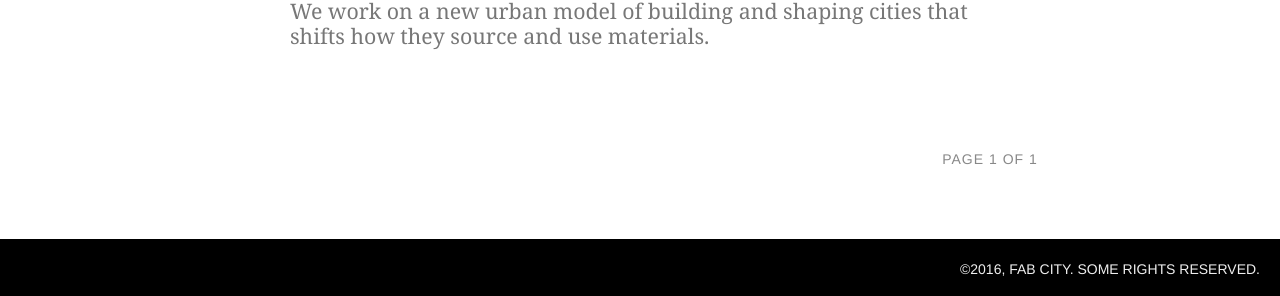
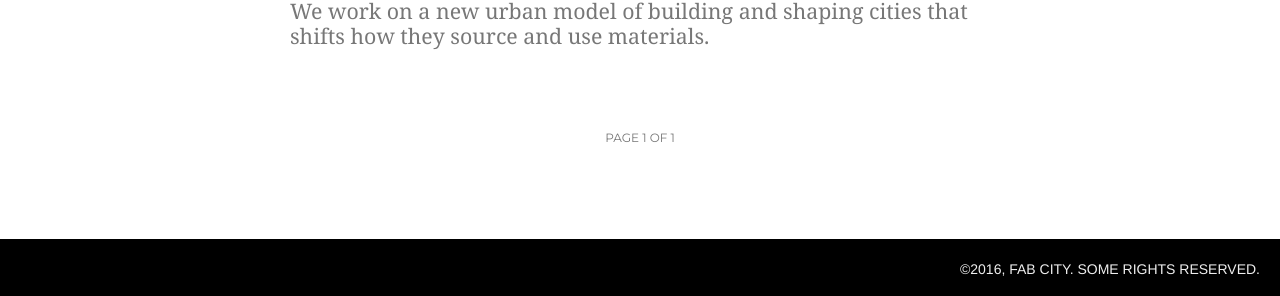
Before and after one commit to fabcity/blog, a Jekyll site: the page built from index.html, in a window 1280 px wide and 1219 px high. Shown: the part 920-1216 px from the top of the window. Built offline with Jekyll 4.4.1, drawn with Linux system fonts in a browser that asks for light colours; some web fonts are replaced; the list of posts is cut into pages by our own code.

Commit message:
arreglo footer

```diff
--- a/assets/css/default.css
+++ b/assets/css/default.css
@@ -462,15 +462,15 @@
 
 .pagination {
 	position: relative;
-	margin-top: 30px;
+	margin-top: 0px;
 	text-align: center;
-	font-family: "Helvetica Neue", Helvetica, Arial, sans-serif;
-	font-size: 14px;
+	font-family: Montserrat, "Helvetica Neue", Helvetica, Arial, sans-serif;
+	font-size: 12px;
 	text-transform: uppercase;
-	letter-spacing: 1px;
-	font-weight: 300;
+	/*letter-spacing: 1px;*/
+	font-weight: 500;
 	text-decoration: none;
-	color: #888;
+	color: #777;
 }
 
 .pagination a {
```
Also changed, not shown: _includes/css/bootstrap.min.css, 4 other files.
